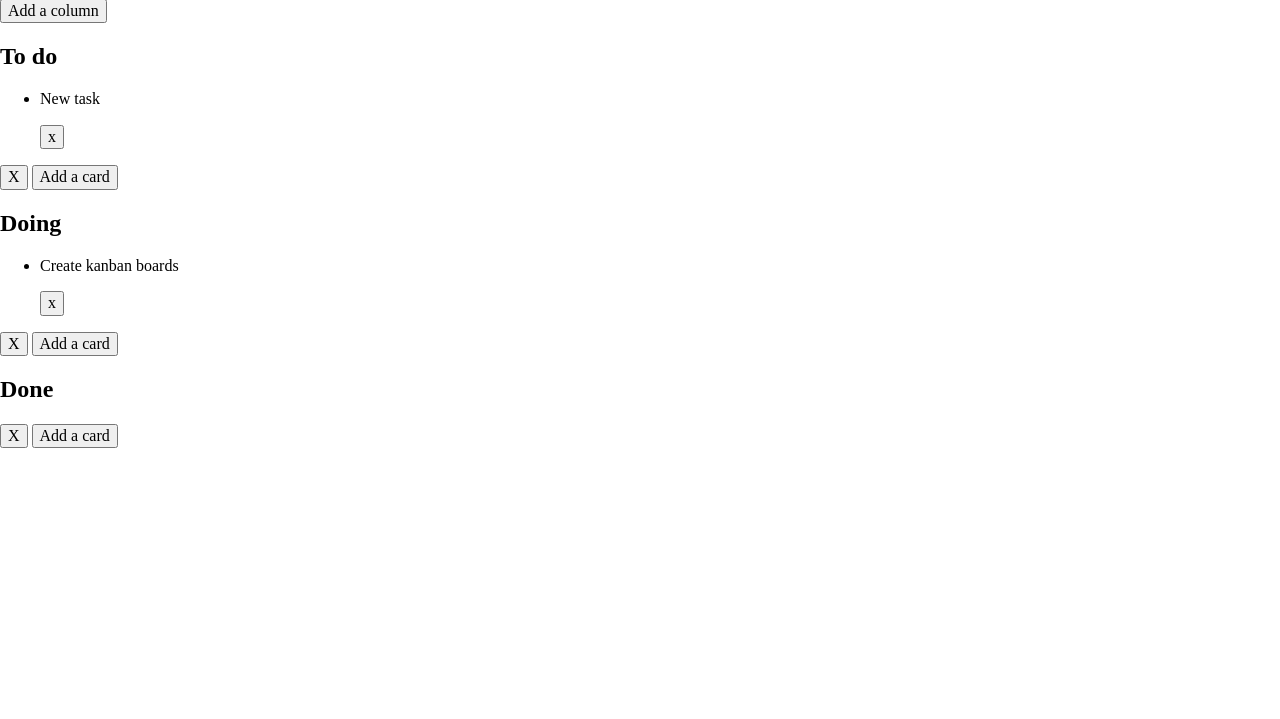
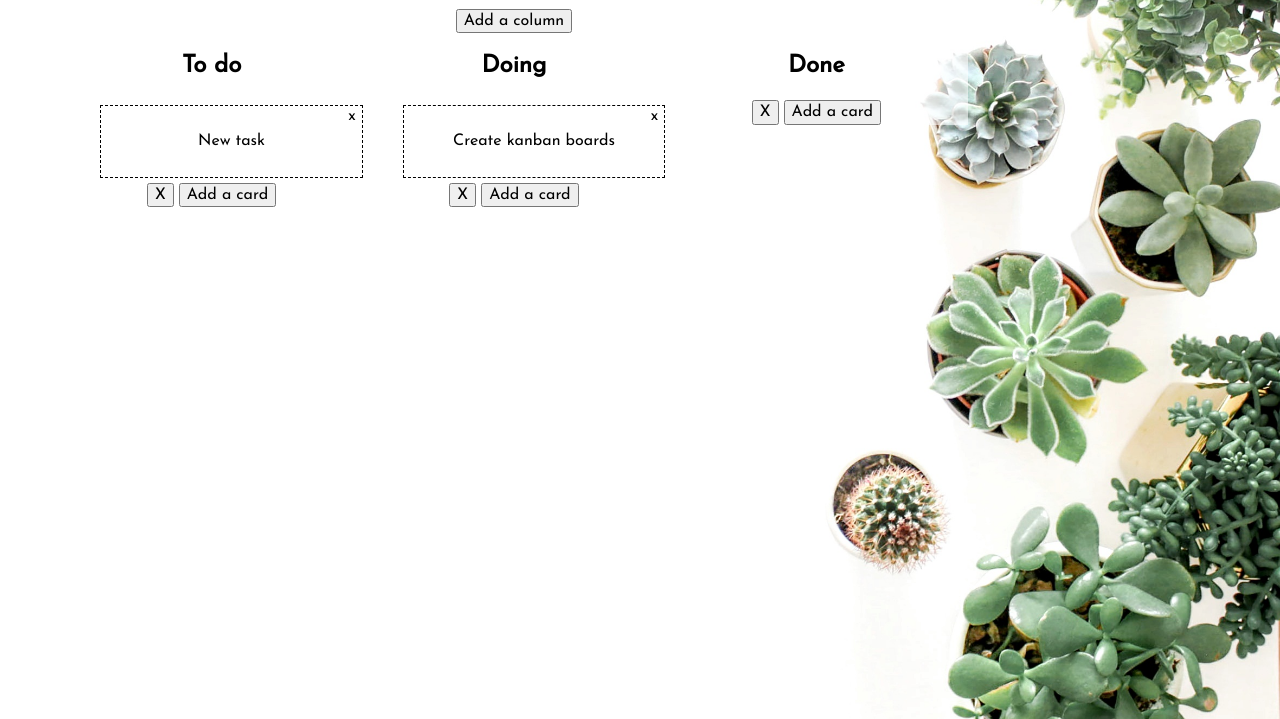
Before and after one commit to galdranorn/kanban, a plain HTML site: page index.html in a window 1280 px wide. Shown: the part 81-800 px from the top of the page. Drawn offline with Linux system fonts and the light colour scheme; a web font is replaced by a local one.

Commit message:
Add styles

```diff
--- a/index.html
+++ b/index.html
@@ -3,7 +3,9 @@
 
     <head>
         <meta charset="UTF-8">
+        <meta name="viewport" content="width=device-width, initial-scale=1.0">
         <title>Kanban</title>
+        <link href="https://fonts.googleapis.com/css?family=Dawning+of+a+New+Day|Josefin+Sans:300,400&amp;subset=latin-ext" rel="stylesheet">
         <link rel="stylesheet" type="text/css" href="vendor/normalize.css">
         <link rel="stylesheet" type="text/css" href="css/style.css">
     </head>
@@ -14,7 +16,6 @@
                 <h1>Kanban board</h1>
                 <button class="create-column">Add a column</button>
                 <div class="column-container"></div>
-
             </div>
         </div>
 
--- a/js/script.js
+++ b/js/script.js
@@ -13,6 +13,7 @@ function Column(name) {
     this.id = randomString();
     this.name = name;
     this.element = generateTemplate('column-template', { name: this.name, id: this.id });
+    this.element.classList.add('columnBox');
 
     this.element.querySelector('.column').addEventListener('click', function (event) {
       if (event.target.classList.contains('btn-delete')) {
--- a/sass/style.scss
+++ b/sass/style.scss
@@ -1 +1,46 @@
 * {box-sizing: border-box;}
+
+body, html {
+    height: 100%;
+}
+
+body {
+    font-family: Josefin Sans;
+    background-image: url("../images/succulents.jpeg");
+    height: 100%;
+    background-position: right;
+    background-repeat: no-repeat;
+    background-size: auto 100%;
+    .container {
+        display: flex;
+        padding: 10px 10px;
+        #board{
+            text-align: center;
+            width: 80%;
+            ul {list-style: none;}
+            .columnBox {
+                width: 30%;
+                display: inline-block;
+                background: white;
+                vertical-align: top;
+                background: rgba(255, 255, 255, 0.6);
+                .card {
+                    float: left;
+                    width: 100%;
+                    border: 1px dashed black;
+                    background: white;
+                    margin: 5px auto;
+                    padding: 10px;
+                    position: relative;
+                    button {
+                        position: absolute;
+                        top: 0;
+                        right: 0;
+                        background: none;
+                        border: none;
+                    }
+                }
+            }
+        }
+    }
+}
```
Also changed, not shown: css/style.css, images/Originals/succulents.jpeg (added), images/succulents (2).jpeg (added), images/succulents.jpeg (added), 2 other files.
